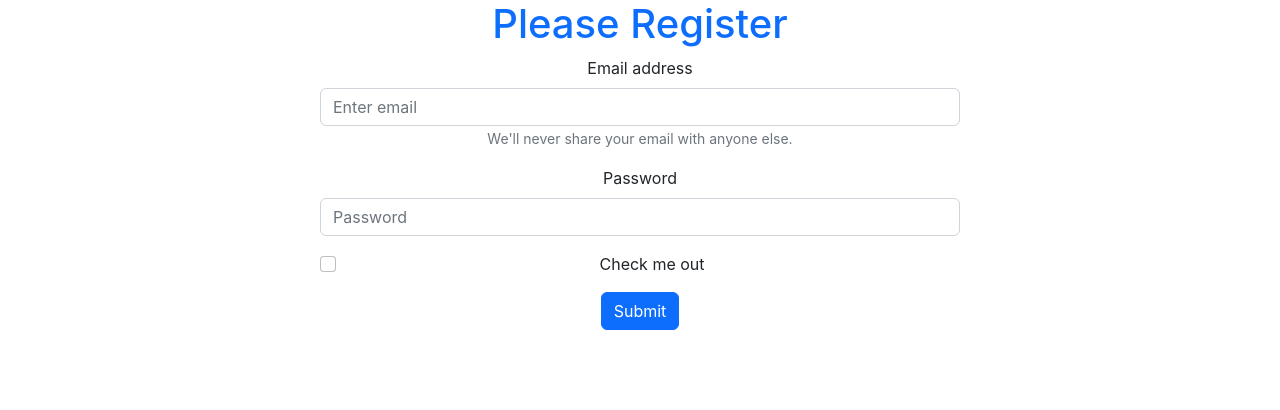
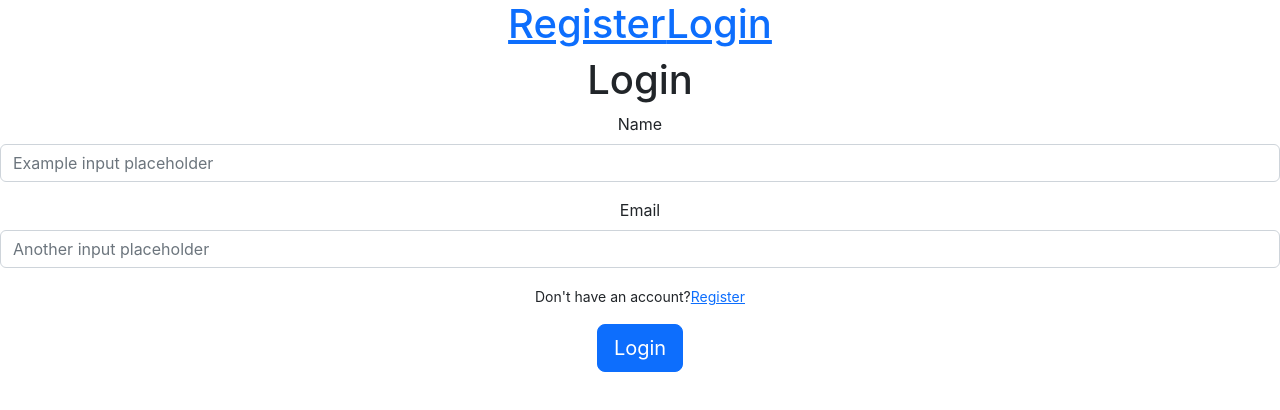
Before and after one commit to HasanMdKamrul/Email-password-form-validation, a React (Create React App) app: page /login in a window 1280 px wide. Shown: the top 410 px of the page. Built offline with nearby package versions, Linux system fonts and the light colour scheme.

Commit message:
Login form and form toggle created

```diff
--- a/package.json
+++ b/package.json
@@ -11,6 +11,7 @@
     "react": "^18.2.0",
     "react-bootstrap": "^2.5.0",
     "react-dom": "^18.2.0",
+    "react-router-dom": "^6.4.2",
     "react-scripts": "5.0.1",
     "web-vitals": "^2.1.0"
   },
--- a/src/App.js
+++ b/src/App.js
@@ -1,5 +1,8 @@
+import { createBrowserRouter, RouterProvider } from 'react-router-dom';
 import './App.css';
+import BootstrapLogin from './components/BootstrapLogin';
 import BootStrapRegister from './components/BootStrapRegister';
+import Main from './layouts/Main';
 
 
 // const auth = getAuth(app);
@@ -39,13 +42,35 @@ import BootStrapRegister from './components/BootStrapRegister';
 //   console.log(event.target.value)
 // }
 
+const router = createBrowserRouter([
+  {
+    path: '/',
+    element:<Main/>,
+    children:[
+      {
+        index: true,
+        element: <BootStrapRegister/>
+      },
+      {
+       path:'/register',
+        element: <BootStrapRegister/>
+      },
+      {
+       path:'/login',
+        element: <BootstrapLogin/>
+      },
+    ]
+  }
+])
+
 
 
 
 function App() {
   return (
     <div className="App">
-      <BootStrapRegister/>
+      <RouterProvider router={router}/>
+
       {/* <br />
      <form onSubmit={handleSubmit} >
       <input onBlur={handleEmailOnBlur} type="email" name="email" id="email" placeholder='Email' />
--- a/src/components/BootStrapRegister.js
+++ b/src/components/BootStrapRegister.js
@@ -2,6 +2,7 @@ import { createUserWithEmailAndPassword, getAuth } from 'firebase/auth';
 import { useState } from 'react';
 import Button from 'react-bootstrap/Button';
 import Form from 'react-bootstrap/Form';
+import { Link } from 'react-router-dom';
 import app from '../firebase/firebase.init';
 
 const auth = getAuth(app)
@@ -70,13 +71,16 @@ function BootStrapRegister() {
         <Form.Label>Password</Form.Label>
         <Form.Control name="password" type="password" placeholder="Password" required/>
       </Form.Group>
-      <Form.Group className="mb-3" controlId="formBasicCheckbox">
-        <Form.Check type="checkbox" label="Check me out" />
-      </Form.Group>
+      <small>Already have an account?   </small>
       <p>{passwordError}</p>
       {
         success && <p>User created successfully</p>
       }
+      <p>
+        <small>Don't have an account?
+            <Link to='/login'>Login</Link>
+        </small>
+        </p>
       <Button variant="primary" type="submit">
         Submit
       </Button>
--- /dev/null
+++ b/src/components/BootstrapLogin.js
@@ -0,0 +1,42 @@
+import React from "react";
+import { Link } from "react-router-dom";
+
+const BootstrapLogin = () => {
+  return (
+    <div>
+      <h1>Login</h1>
+      <form>
+        <div className="mb-3">
+          <label htmlFor="formGroupExampleInput" className="form-label">
+            Name
+          </label>
+          <input
+            type="text"
+            className="form-control"
+            id="formGroupExampleInput"
+            placeholder="Example input placeholder"
+          />
+        </div>
+        <div className="mb-3">
+          <label htmlFor="formGroupExampleInput2" className="form-label">
+            Email
+          </label>
+          <input
+            type="text"
+            className="form-control"
+            id="formGroupExampleInput2"
+            placeholder="Another input placeholder"
+          />
+        </div>
+        <p>
+        <small>Don't have an account?
+            <Link to='/register'>Register</Link>
+        </small>
+        </p>
+        <button className="btn btn-primary btn-lg" type="submit">Login</button>
+      </form>
+    </div>
+  );
+};
+
+export default BootstrapLogin;
--- /dev/null
+++ b/src/layouts/Main.js
@@ -0,0 +1,16 @@
+import React from 'react';
+import { Link, Outlet } from 'react-router-dom';
+
+const Main = () => {
+    return (
+        <div>
+          <h1>
+            <Link to= '/register'>Register</Link>
+            <Link to= '/login'>Login</Link>
+            </h1>
+            <Outlet/>
+        </div>
+    );
+};
+
+export default Main;
```
Also changed, not shown: 1 other file (tests, documents, lock files or other folders).
